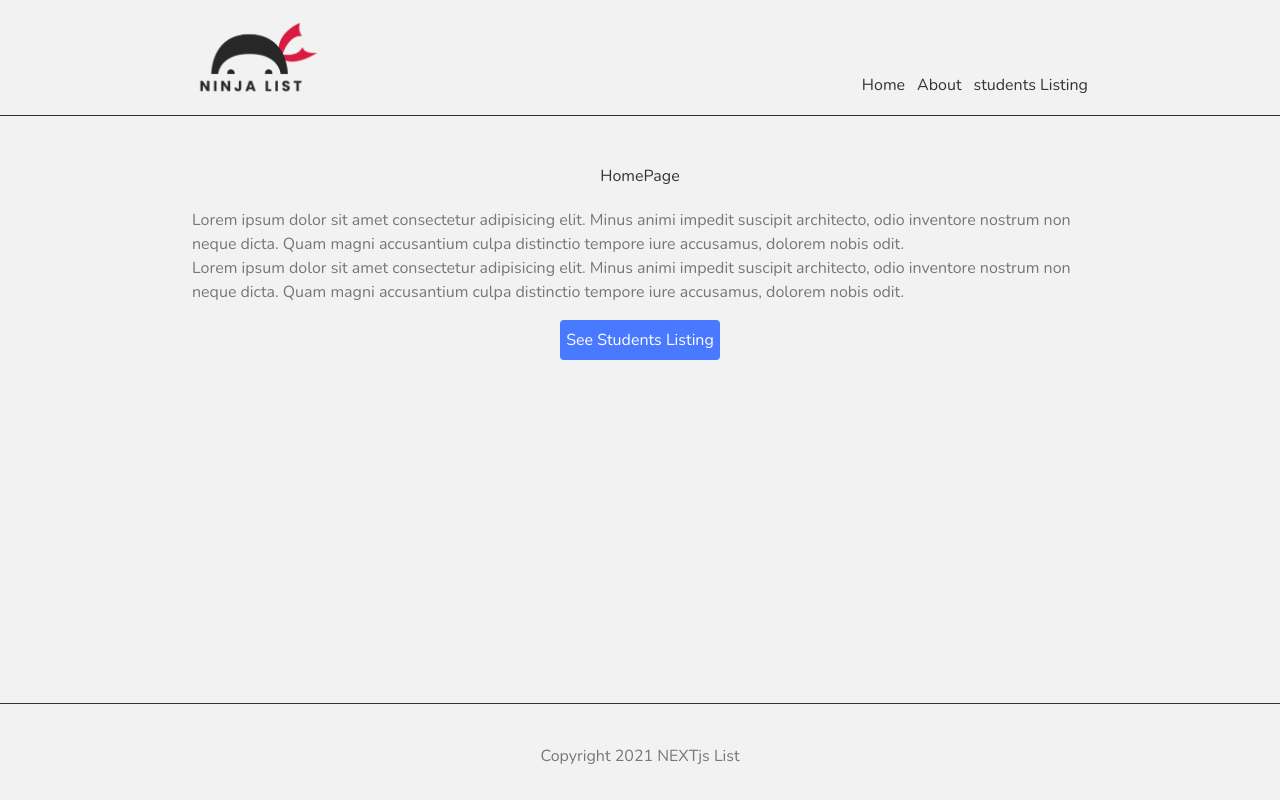
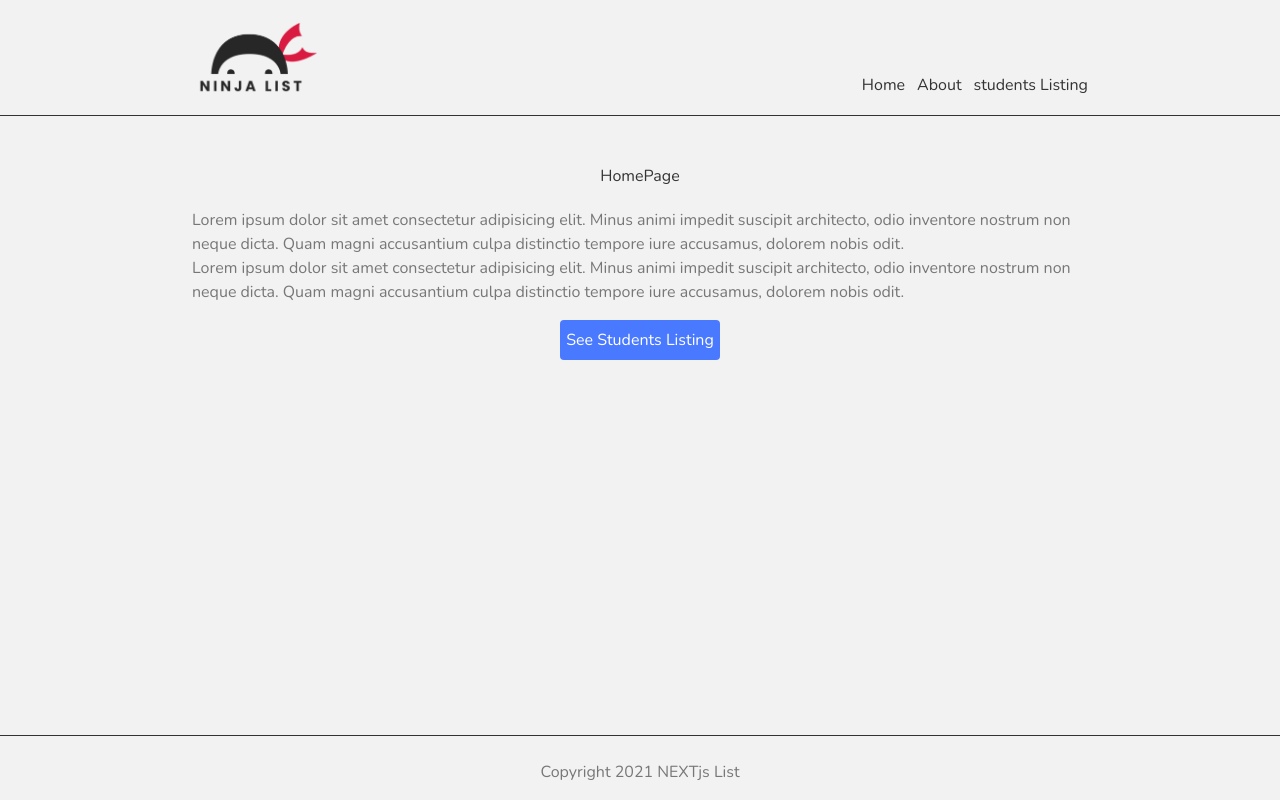
Before and after one commit to GeorginaShall/nextJS-training, a Next.js app: page / in a window 1280 px wide. Built offline with nearby package versions, Linux system fonts and the light colour scheme.

Commit message:
footer done

```diff
--- a/comps/footer.js
+++ b/comps/footer.js
@@ -1,7 +1,7 @@
 const Footer = () => {
     return (
-      <div className="border-t border-solid border-bordercolor mt-14 w-screen fixed text-center bottom-0 bg-forbg">
-        <footer className="  block text-center py-8 px-0 mt-2 text-textgray  container max-w-4xl   mx-auto my-0 ">
+      <div className="border-t border-solid border-bordercolor mt-14 w-screen  text-center bg-forbg">
+        <footer className="  block text-center py-4 px-0 mt-2 text-textgray  container max-w-4xl   mx-auto my-0 ">
           Copyright 2021 NEXTjs List
         </footer>
       </div>
--- a/comps/layout.js
+++ b/comps/layout.js
@@ -3,12 +3,13 @@ import Navbar from "comps/navbar.js"
 
 const Layout = ({ children }) => {
   return (
-    <div >
+    <div className="flex flex-col justify-between h-screen" >
       <Navbar />
 
-      <div className="container max-w-4xl   mx-auto my-0    ">
+      <div className="container max-w-4xl   mx-auto my-0 mb-auto ">
       { children }
       </div>
+
       <Footer />
     </div>
   );
```
